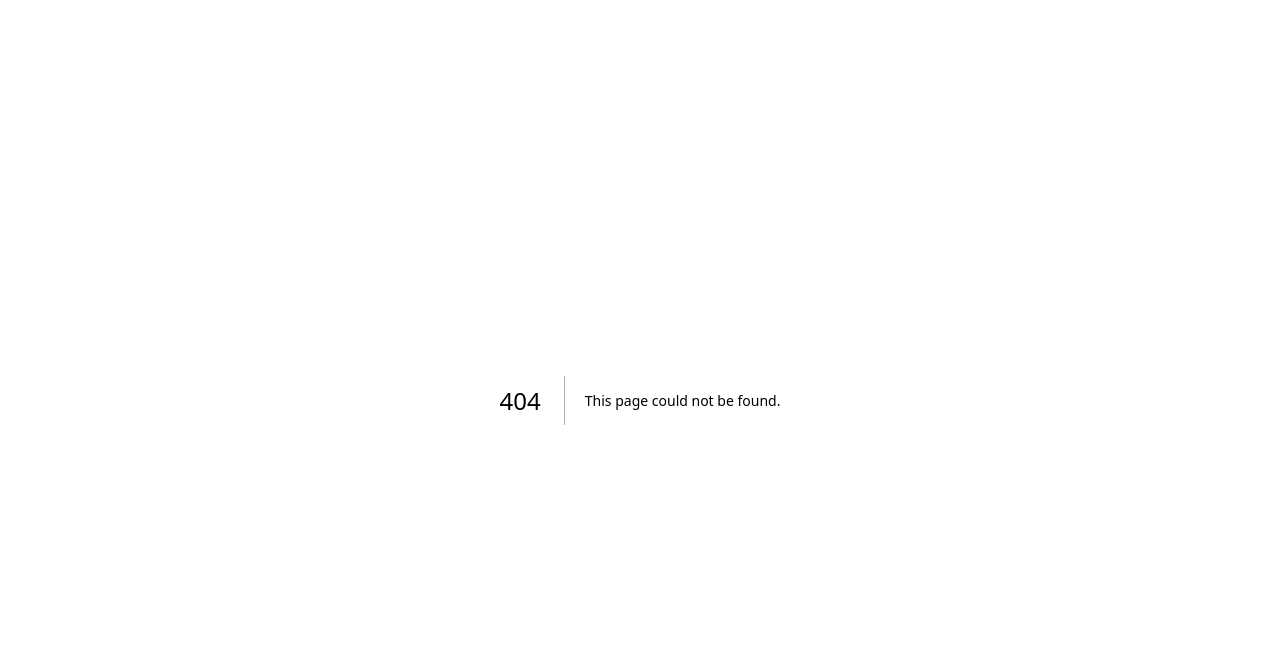
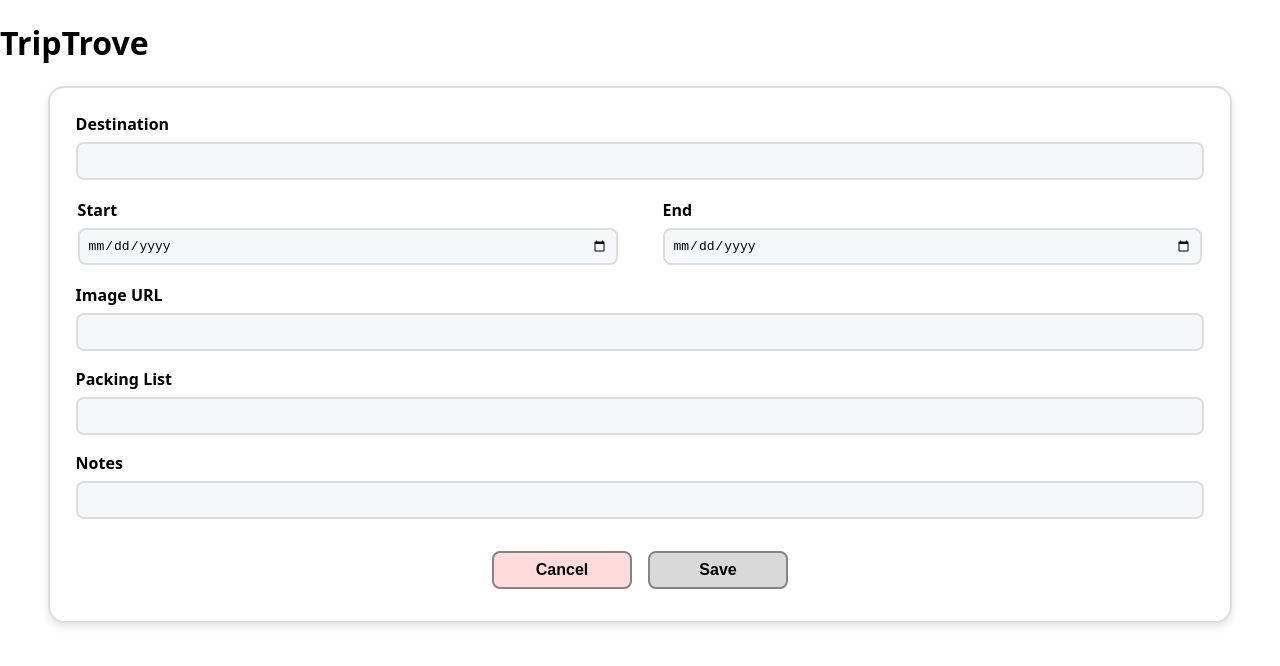
Before and after one commit to uwebury/trip-trove, a Next.js app: page /create in a window 1280 px wide. Before the commit this address had no page. Shown: the top 666 px of the page. Built offline with nearby package versions, Linux system fonts and the light colour scheme.

Commit message:
initialize /pages/create, setup form (console.log on button click)

```diff
--- /dev/null
+++ b/pages/create/index.js
@@ -0,0 +1,113 @@
+import styled from "styled-components";
+
+const FormContainer = styled.form`
+  margin: 0 3rem;
+  display: grid;
+  gap: 0.4rem;
+  padding: 1rem 1.6rem;
+  border: 2px solid #ddd;
+  border-radius: 1rem;
+  box-shadow: 0 4px 8px rgba(0, 0, 0, 0.1);
+`;
+
+const Label = styled.label`
+  margin-top: 0.6rem;
+  font-weight: bold;
+`;
+
+const Input = styled.input`
+  padding: 0.5rem;
+  font-size: inherit;
+  background-color: #f5f7f9;
+  border: 2px solid #ddd;
+  border-radius: 0.5rem;
+  margin-bottom: 0.1rem;
+`;
+
+const DateContainer = styled.fieldset`
+  margin: 0;
+  padding: 0;
+  border-color: transparent;
+
+  display: grid;
+  grid-template-columns: 48% 48%;
+  grid-template-rows: auto auto;
+  gap: inherit;
+  grid-auto-flow: column;
+  justify-content: space-between;
+`;
+
+const FormButtonContainer = styled.div`
+  display: flex;
+  flex-flow: row wrap;
+  justify-content: center;
+  gap: 1rem;
+  margin-top: 1.5rem;
+  margin-bottom: 1rem;
+`;
+
+const StyledFormButton = styled.button`
+  min-width: 140px;
+  padding: 0.5rem;
+  background-color: ${({ $backgroundColor }) => $backgroundColor};
+  border: 2px solid #848484;
+  border-radius: 0.5rem;
+  font-size: inherit;
+  font-weight: bold;
+`;
+
+export default function CreatePage() {
+  const handleSubmit = (event) => {
+    event.preventDefault();
+    console.log("form submitted");
+  };
+
+  const handleCancel = () => {
+    console.log("cancel button clicked");
+  };
+
+  return (
+    <>
+      <h1>TripTrove</h1>
+      <FormContainer aria-label="create new trip form" onSubmit={handleSubmit}>
+        <Label htmlFor="destination">Destination</Label>
+        <Input
+          id="destination"
+          name="destination"
+          type="text"
+          defaultValue=""
+          required
+        />
+        <DateContainer>
+          <Label htmlFor="start-date">Start</Label>
+          <Input id="start-date" name="start-date" type="date" required />
+          <Label htmlFor="end-date">End</Label>
+          <Input id="end-date" name="end-date" type="date" required />
+        </DateContainer>
+        <Label htmlFor="image-url">Image URL</Label>
+        <Input id="image-url" name="image-url" type="text" defaultValue="" />
+        <Label htmlFor="packing-list">Packing List</Label>
+        <Input
+          id="packing-list"
+          name="packing-list"
+          type="text"
+          defaultValue=""
+        />
+        <Label htmlFor="notes">Notes</Label>
+        <Input id="notes" name="notes" type="text" defaultValue="" />
+        <FormButtonContainer>
+          <StyledFormButton
+            type="button"
+            onClick={handleCancel}
+            $backgroundColor="#ffdbdb"
+          >
+            Cancel
+          </StyledFormButton>
+          <StyledFormButton type="submit" $backgroundColor="#d9d9d9">
+            Save
+          </StyledFormButton>
+        </FormButtonContainer>
+      </FormContainer>
+    </>
+  );
+}
```
